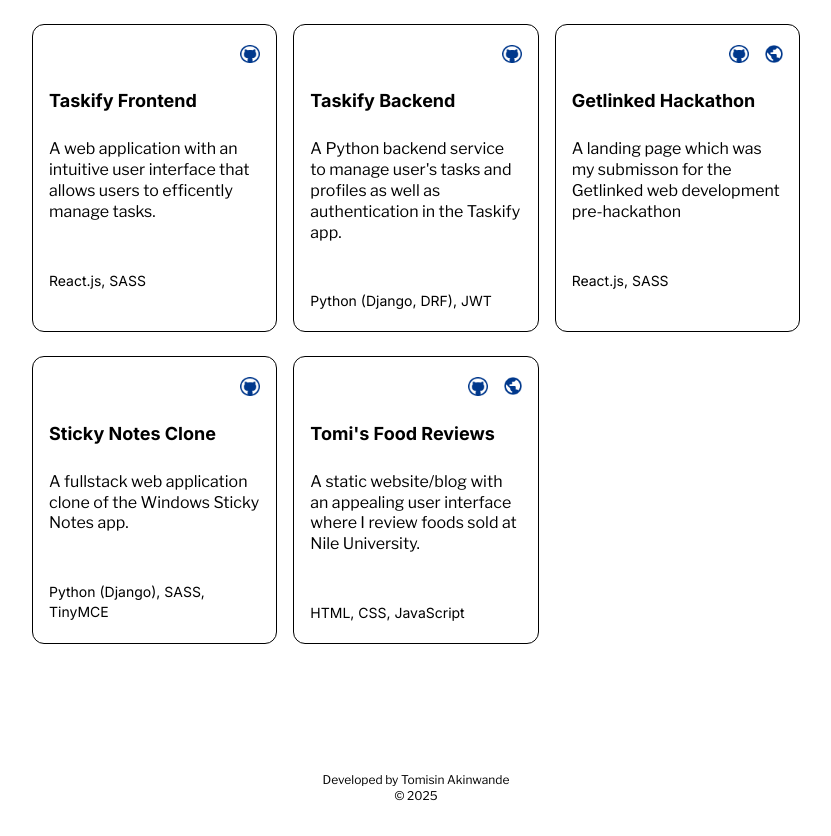
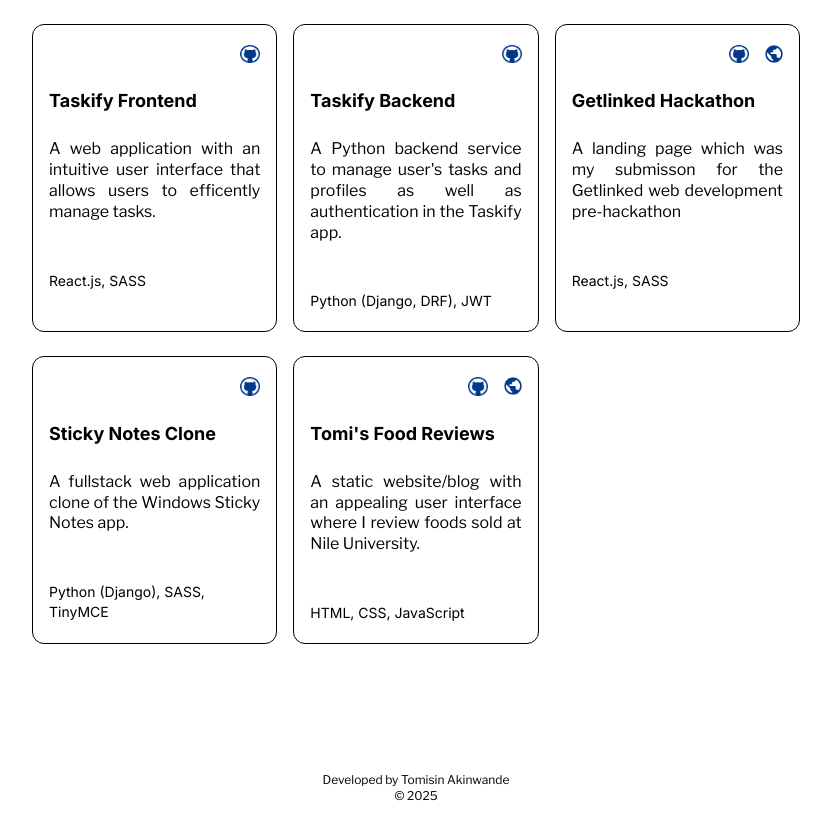
Before and after one commit to tomjames156/tomi_portfolio, a Next.js app: page / in a window 1280 px wide. Shown: the part 2380-3216 px from the top of the page, without its empty margins (224-1055 px from the left). Built offline with nearby package versions, Linux system fonts and the light colour scheme.

Commit message:
updated project tiles styling

```diff
--- a/app/ui/Projects.tsx
+++ b/app/ui/Projects.tsx
@@ -219,7 +219,7 @@ export default function Projects(){
                             </Link>}
                         </div>
                         <p className='font-bold text-lg mt-6'>{project.proj_name}</p>
-                        <p className={`${libre_franklin.className} antialiased text-[1rem] leading-[1.3rem] mt-6 mb-12 xs:text-[1rem]`}>{project.proj_descr}</p>
+                        <p className={`${libre_franklin.className} antialiased text-[1rem] leading-[1.3rem] mt-6 mb-12 xs:text-[1rem] text-justify`} >{project.proj_descr}</p>
                         <p className='text-[0.9rem] xs:text-sm'>{listItems(project.tech_used)}</p>
                     </motion.li>)
                 }) }
```
